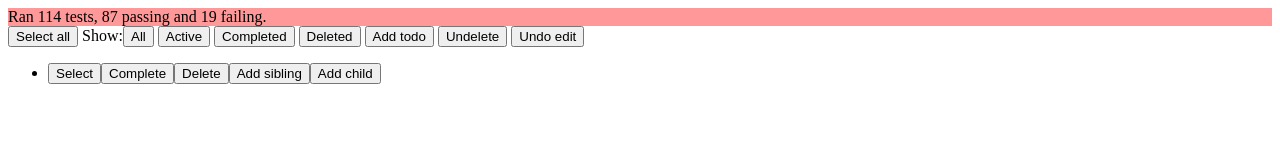
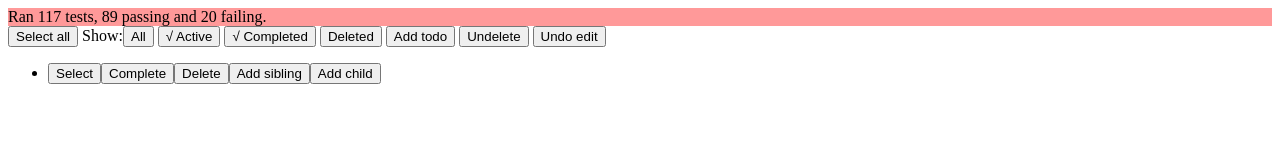
Before and after one commit to cespe/beasts, a plain HTML site: page todos/todos-tdd.html in a window 1280 px wide. Drawn offline with Linux system fonts and the light colour scheme.

Commit message:
Make filters additive

```diff
--- a/todos/app.css
+++ b/todos/app.css
@@ -1,24 +1,30 @@
 .struck {
+	/* styles completed todos */
 	text-decoration: line-through;
 }
 
 .faded {
 	/* 50% translucent per MDN color page */
+	/* styles deleted todos */
 	color: rgba(0, 0, 0, 0.5);
 }
 
 .removed {
+	/* styles todos that are filtered out */
 	display: none;
 }
 
 .inactive {
+	/* styles inactive buttons */
 	display: none;
 }
 
 .collapsed {
+	/* styles collapsed child todos */
 	display: none;
 }
 
 .highlighted {
+	/* styles selected todos */
 	background-color: rgba(211, 211, 211, 0.5);
 }
--- a/todos/app.js
+++ b/todos/app.js
@@ -145,10 +145,8 @@
 	completeButton.name = 'completed';
 	completeButton.type = 'button';
 	if (todo.completed) {
-//		completeButton.classList.add('completed');
 		completeButton.textContent = 'Uncomplete';
 	} else {
-//		completeButton.classList.remove('completed');
 		completeButton.textContent = 'Complete';
 	}
 	todoLi.appendChild(completeButton);
@@ -157,11 +155,9 @@
 	deleteButton.name = 'deleted';
 	deleteButton.type = 'button';
 	if (todo.deleted) {
-		deleteButton.classList.add('deleted');
-		deleteButton.textContent = 'Undelete';	// should only be visible when todos are
-												// filtered to show deleted todos
+		deleteButton.textContent = 'Undelete';
+		todoLi.classList.add('removed');		// hide deleted todos by default
 	} else {
-		deleteButton.classList.remove('deleted');
 		deleteButton.textContent = 'Delete';
 	}
 	todoLi.appendChild(deleteButton);
@@ -473,21 +469,86 @@
 function actionsClickHandler() {
 	if (event.target.nodeName === "BUTTON") {		// TODO is this conditional needed?
 		var todolist = document.getElementById('todolist');
+		var todosUl = todolist.children[0];
+		var todoLiCount = todosUl.children.length;
 		if (event.target.name === "showAll") {
 			document.getElementById('todolist').innerHTML = '';
 			todolist.appendChild(createTodosUl(todos, 'all'));
 		}
 		if (event.target.name === "showActive") {
-			document.getElementById('todolist').innerHTML = '';
-			todolist.appendChild(createTodosUl(todos, 'active'));
+			var showActiveButton = event.target;
+			if (showActiveButton.textContent === '√ Active') {
+				showActiveButton.textContent = 'Active';
+				for (var i = 0; i < todoLiCount; i++) {
+					var todoLi = todosUl.children[i];
+					var entry = todoLi.children[entryIndex];
+					var struck = entry.classList.contains('struck');
+					var faded = entry.classList.contains('faded');
+					if (!struck && !faded) {
+						todoLi.classList.add('removed');
+					}
+				}
+			} else {
+				showActiveButton.textContent = '√ Active';
+				for (var i = 0; i < todoLiCount; i++) {
+					var todoLi = todosUl.children[i];
+					var entry = todoLi.children[entryIndex];
+					var struck = entry.classList.contains('struck');
+					var faded = entry.classList.contains('faded');
+					if (!struck && !faded) {
+						todoLi.classList.remove('removed');
+					}
+				}
+			}
 		}
 		if (event.target.name === "showCompleted") {
-			document.getElementById('todolist').innerHTML = '';
-			todolist.appendChild(createTodosUl(todos, 'completed'));
+			var showCompletedButton = event.target;
+			if (showCompletedButton.textContent === '√ Completed') {
+				showCompletedButton.textContent = 'Completed';
+				for (var i = 0; i < todoLiCount; i++) {
+					var todoLi = todosUl.children[i];
+					var entry = todoLi.children[entryIndex];
+					var struck = entry.classList.contains('struck');
+					if (struck) {
+						todoLi.classList.add('removed');
+					}
+				}
+			} else {
+				showCompletedButton.textContent = '√ Completed';
+				for (var i = 0; i < todoLiCount; i++) {
+					var todoLi = todosUl.children[i];
+					var entry = todoLi.children[entryIndex];
+					var struck = entry.classList.contains('struck');
+					var faded = entry.classList.contains('faded');
+					if (struck && !faded) {
+						todoLi.classList.remove('removed');
+					}
+				}
+			}
 		}
 		if (event.target.name === "showDeleted") {
-			document.getElementById('todolist').innerHTML = '';
-			todolist.appendChild(createTodosUl(todos, 'deleted'));
+			var showDeletedButton = event.target;
+			if (showDeletedButton.textContent === '√ Deleted') {
+				showDeletedButton.textContent = 'Deleted';
+				for (var i = 0; i < todoLiCount; i++) {
+					var todoLi = todosUl.children[i];
+					var entry = todoLi.children[entryIndex];
+					var faded = entry.classList.contains('faded');
+					if (faded) {
+						todoLi.classList.add('removed');
+					}
+				}
+			} else {
+				showDeletedButton.textContent = '√ Deleted';
+				for (var i = 0; i < todoLiCount; i++) {
+					var todoLi = todosUl.children[i];
+					var entry = todoLi.children[entryIndex];
+					var faded = entry.classList.contains('faded');
+					if (faded) {
+						todoLi.classList.remove('removed');
+					}
+				}
+			}
 		}
 		if (event.target.name === "selectAll") {
 			var selectAllButton = event.target;
--- a/todos/todos-tdd.html
+++ b/todos/todos-tdd.html
@@ -19,8 +19,8 @@
 			<button type="button" name="completeSelected">Complete selected</button>
 			<button type="button" name="deleteSelected">Delete selected</button>
 			Show:<button type="button" name="showAll">All</button>
-			<button type="button" name="showActive">Active</button>
-			<button type="button" name="showCompleted">Completed</button>
+			<button type="button" name="showActive">√ Active</button>
+			<button type="button" name="showCompleted">√ Completed</button>
 			<button type="button" name="showDeleted">Deleted</button>
 			<button type="button" name="addTodo">Add todo</button>
 			<button type="button" name="undelete">Undelete</button>
--- a/todos/todos-tests.js
+++ b/todos/todos-tests.js
@@ -1508,14 +1508,115 @@
 		eq(todoLi2.id, todo2.id);
 		eq(todoLi3, undefined);
 	},
-	"The header actions bar should have an 'Active' button to show active (uncompleted) todos.": function() {
+	"The header actions bar should have a showActive button to toggle showing active todos.": function() {
+		// active todos are not completed and not deleted
 		var actionsDiv = document.getElementById('actions');
 		var showActiveButton = document.getElementsByName('showActive')[0];
 		eq(showActiveButton.nodeName, 'BUTTON');
-		eq(showActiveButton.innerText, 'Active');
+		eq(showActiveButton.innerText, '√ Active');
 		eq(actionsDiv.children[4], showActiveButton);
 	},
-	"Clicking the 'Active' button should display active todos only.": function() {
+	"On startup, the showActive button text should be '√ Active' and todoLi class not 'removed' on active todos.": function() {
+		document.getElementById('todolist').innerHTML = '';
+		todos = [];
+		todo1 = new Todo('Item active');
+		insertTodo(todos, todo1);
+
+		startApp();
+
+		showActiveButton = document.getElementsByName('showActive')[0];
+		todolist = document.getElementById('todolist');
+		todoUl = todolist.children[0];
+		todoLi1 = todoUl.children[0];
+
+		eq(showActiveButton.textContent, '√ Active');
+		eq(todoLi1.classList.contains('removed'), false);
+	},
+	"Clicking the showActive button should toggle button text and set/unset todoLi class 'removed' on active todos.": function() {
+		document.getElementById('todolist').innerHTML = '';
+		todos = [];
+		todo1 = new Todo('Item active');
+		insertTodo(todos, todo1);
+
+		startApp();
+
+		showActiveButton = document.getElementsByName('showActive')[0];
+		todolist = document.getElementById('todolist');
+		todoUl = todolist.children[0];
+		todoLi1 = todoUl.children[0];
+
+		eq(showActiveButton.textContent, '√ Active');
+		eq(todoLi1.classList.contains('removed'), false);
+
+		showActiveButton.click();
+
+		eq(showActiveButton.textContent, 'Active');
+		eq(todoLi1.classList.contains('removed'), true);
+
+		showActiveButton.click();
+
+		eq(showActiveButton.textContent, '√ Active');
+		eq(todoLi1.classList.contains('removed'), false);
+	},
+	"The header actions bar should have a showCompleted button to toggle showing completed todos.": function() {
+		var actionsDiv = document.getElementById('actions');
+		var showCompleteButton = document.getElementsByName('showCompleted')[0];
+		eq(showCompleteButton.nodeName, 'BUTTON');
+		eq(showCompleteButton.innerText, '√ Completed');
+		eq(actionsDiv.children[5], showCompleteButton);
+	},
+	"On startup, the showCompleted button text should be '√ Completed' and todoLi class not 'removed' on completed todos.": function() {
+		document.getElementById('todolist').innerHTML = '';
+		todos = [];
+		todo1 = new Todo('Item completed');
+		todo1.markCompleted(true);
+		insertTodo(todos, todo2);
+
+		startApp();
+
+		showCompletedButton = document.getElementsByName('showCompleted')[0];
+		todolist = document.getElementById('todolist');
+		todoUl = todolist.children[0];
+		todoLi1 = todoUl.children[0];
+
+		eq(showCompletedButton.textContent, '√ Completed');
+		eq(todoLi1.classList.contains('removed'), false);
+	},
+	"Clicking the showCompleted button should toggle button text and set/unset todoLi class 'removed' on completed todos.": function() {
+		document.getElementById('todolist').innerHTML = '';
+		todos = [];
+		todo1 = new Todo('Item completed');
+		todo1.markCompleted(true);
+		insertTodo(todos, todo1);
+
+		startApp();
+
+		showCompletedButton = document.getElementsByName('showCompleted')[0];
+		todolist = document.getElementById('todolist');
+		todoUl = todolist.children[0];
+		todoLi1 = todoUl.children[0];
+
+		eq(showCompletedButton.textContent, '√ Completed');
+		eq(todoLi1.classList.contains('removed'), false);
+
+		showCompletedButton.click();
+
+		eq(showCompletedButton.textContent, 'Completed');
+		eq(todoLi1.classList.contains('removed'), true);
+
+		showCompletedButton.click();
+
+		eq(showCompletedButton.textContent, '√ Completed');
+		eq(todoLi1.classList.contains('removed'), false);
+	},
+	"The header actions bar should have a showDeleted button to toggle showing deleted todos.": function() {
+		var actionsDiv = document.getElementById('actions');
+		var showDeletedButton = document.getElementsByName('showDeleted')[0];
+		eq(showDeletedButton.nodeName, 'BUTTON');
+		eq(showDeletedButton.innerText, 'Deleted');
+		eq(actionsDiv.children[6], showDeletedButton);
+	},
+	"On startup, the showDeleted button text should be 'Deleted' and todoLi class 'removed' on deleted todos.": function() {
 		document.getElementById('todolist').innerHTML = '';
 		todos = [];
 		todo1 = new Todo('Item 1 active');
@@ -1526,43 +1627,28 @@
 		todo3 = new Todo('Item 3 deleted');
 		todo3.markDeleted(true);
 		insertTodo(todos, todo3);
-		var todolist = document.getElementById('todolist');
-		todolist.appendChild(createTodosUl(todos));
+
+		startApp();
+
+		showDeletedButton = document.getElementsByName('showDeleted')[0];
+
+		eq(showDeletedButton.textContent, 'Deleted');
+
+		var todolist = document.getElementById('todolist');
 		var todosUl = todolist.children[0];
 		var todoLi1 = todosUl.children[0];
 		var todoLi2 = todosUl.children[1];
 		var todoLi3 = todosUl.children[2];
 
-		eq(todosUl.childElementCount, 3);						// base case, no filter
 		eq(todoLi1.id, todo1.id);
 		eq(todoLi2.id, todo2.id);
 		eq(todoLi3.id, todo3.id);
 
-		var showActiveButton = document.getElementsByName('showActive')[0];
-
-		showActiveButton.click();									// test 'active' filter
-
-		// Re-set dom element variables because showAll click handler erases old todolist content.
-		todosUl = todolist.children[0];
-		todoLi1 = todosUl.children[0];
-		todoLi2 = todosUl.children[1];
-		todoLi3 = todosUl.children[2];
-
-		eq(todosUl.childElementCount, 1);
-
-		eq(todosUl.children[0], todoLi1);
-		eq(todoLi1.id, todo1.id);
-		eq(todoLi2, undefined);
-		eq(todoLi3, undefined);
-	},
-	"The header actions bar should have a 'Completed' button to show completed todos.": function() {
-		var actionsDiv = document.getElementById('actions');
-		var showCompleteButton = document.getElementsByName('showCompleted')[0];
-		eq(showCompleteButton.nodeName, 'BUTTON');
-		eq(showCompleteButton.innerText, 'Completed');
-		eq(actionsDiv.children[5], showCompleteButton);
-	},
-	"Clicking the 'Completed' button should display completed todos only.": function() {
+		eq(todoLi1.classList.contains('removed'), false);
+		eq(todoLi2.classList.contains('removed'), false);
+		eq(todoLi3.classList.contains('removed'), true);
+	},
+	"Clicking the showDeleted button should toggle button text and set/unset todoLi class 'removed' on deleted todos.": function() {
 		document.getElementById('todolist').innerHTML = '';
 		todos = [];
 		todo1 = new Todo('Item 1 active');
@@ -1573,73 +1659,41 @@
 		todo3 = new Todo('Item 3 deleted');
 		todo3.markDeleted(true);
 		insertTodo(todos, todo3);
-		var todolist = document.getElementById('todolist');
-		todolist.appendChild(createTodosUl(todos));
+
+		startApp();
+
+		showDeletedButton = document.getElementsByName('showDeleted')[0];
+
+		eq(showDeletedButton.textContent, 'Deleted');
+
+		var todolist = document.getElementById('todolist');
 		var todosUl = todolist.children[0];
 		var todoLi1 = todosUl.children[0];
 		var todoLi2 = todosUl.children[1];
 		var todoLi3 = todosUl.children[2];
 
-		eq(todosUl.childElementCount, 3);						// base case, no filter
 		eq(todoLi1.id, todo1.id);
 		eq(todoLi2.id, todo2.id);
 		eq(todoLi3.id, todo3.id);
 
-		var showCompletedButton = document.getElementsByName('showCompleted')[0];
-
-		showCompletedButton.click();									// test 'completed' filter
-
-		// Re-set dom element variables because showAll click handler erases old todolist content.
-		todosUl = todolist.children[0];
-		todoLi1 = todosUl.children[0];
-
-		eq(todosUl.childElementCount, 1);
-
-		eq(todosUl.children[0], todoLi1);
-		eq(todoLi1.id, todo2.id);
-	},
-	"The header actions bar should have a 'Deleted' button to show deleted todos.": function() {
-		var actionsDiv = document.getElementById('actions');
-		var showDeletedButton = document.getElementsByName('showDeleted')[0];
-		eq(showDeletedButton.nodeName, 'BUTTON');
-		eq(showDeletedButton.innerText, 'Deleted');
-		eq(actionsDiv.children[6], showDeletedButton);
-	},
-	"Clicking the 'Deleted' button should display deleted todos only.": function() {
-		document.getElementById('todolist').innerHTML = '';
-		todos = [];
-		todo1 = new Todo('Item 1 active');
-		insertTodo(todos, todo1);
-		todo2 = new Todo('Item 2 completed');
-		todo2.markCompleted(true);
-		insertTodo(todos, todo2);
-		todo3 = new Todo('Item 3 deleted');
-		todo3.markDeleted(true);
-		insertTodo(todos, todo3);
-		var todolist = document.getElementById('todolist');
-		todolist.appendChild(createTodosUl(todos));
-		var todosUl = todolist.children[0];
-		var todoLi1 = todosUl.children[0];
-		var todoLi2 = todosUl.children[1];
-		var todoLi3 = todosUl.children[2];
-
-		eq(todosUl.childElementCount, 3);						// base case, no filter
-		eq(todoLi1.id, todo1.id);
-		eq(todoLi2.id, todo2.id);
-		eq(todoLi3.id, todo3.id);
-
-		var showDeletedButton = document.getElementsByName('showDeleted')[0];
-
-		showDeletedButton.click();									// test 'deleted' filter
-
-		// Re-set dom element variables because showAll click handler erases old todolist content.
-		todosUl = todolist.children[0];
-		todoLi1 = todosUl.children[0];
-
-		eq(todosUl.childElementCount, 1);
-
-		eq(todosUl.children[0], todoLi1);
-		eq(todoLi1.id, todo3.id);
+		eq(todoLi1.classList.contains('removed'), false);
+		eq(todoLi2.classList.contains('removed'), false);
+		eq(todoLi3.classList.contains('removed'), true);
+
+		showDeletedButton.click();
+
+		eq(showDeletedButton.textContent, '√ Deleted');
+		eq(todoLi1.classList.contains('removed'), false);
+		eq(todoLi2.classList.contains('removed'), false);
+		eq(todoLi3.classList.contains('removed'), false);
+
+		showDeletedButton.click();
+
+		eq(showDeletedButton.textContent, 'Deleted');
+		eq(todoLi1.classList.contains('removed'), false);
+		eq(todoLi2.classList.contains('removed'), false);
+		eq(todoLi3.classList.contains('removed'), true);
+
 	},
 	"Section: Actions bar -- other buttons": function() {
 
```
